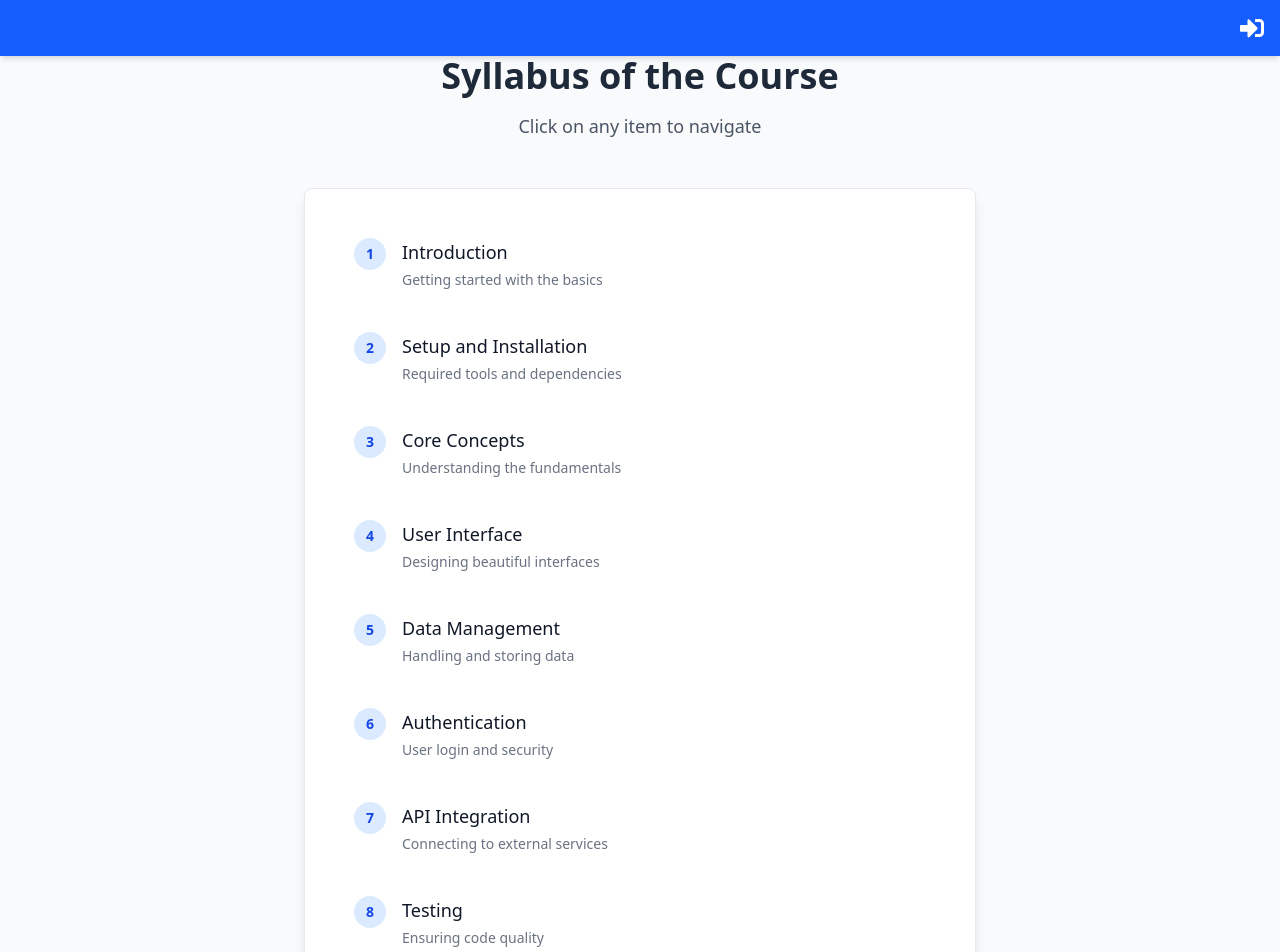
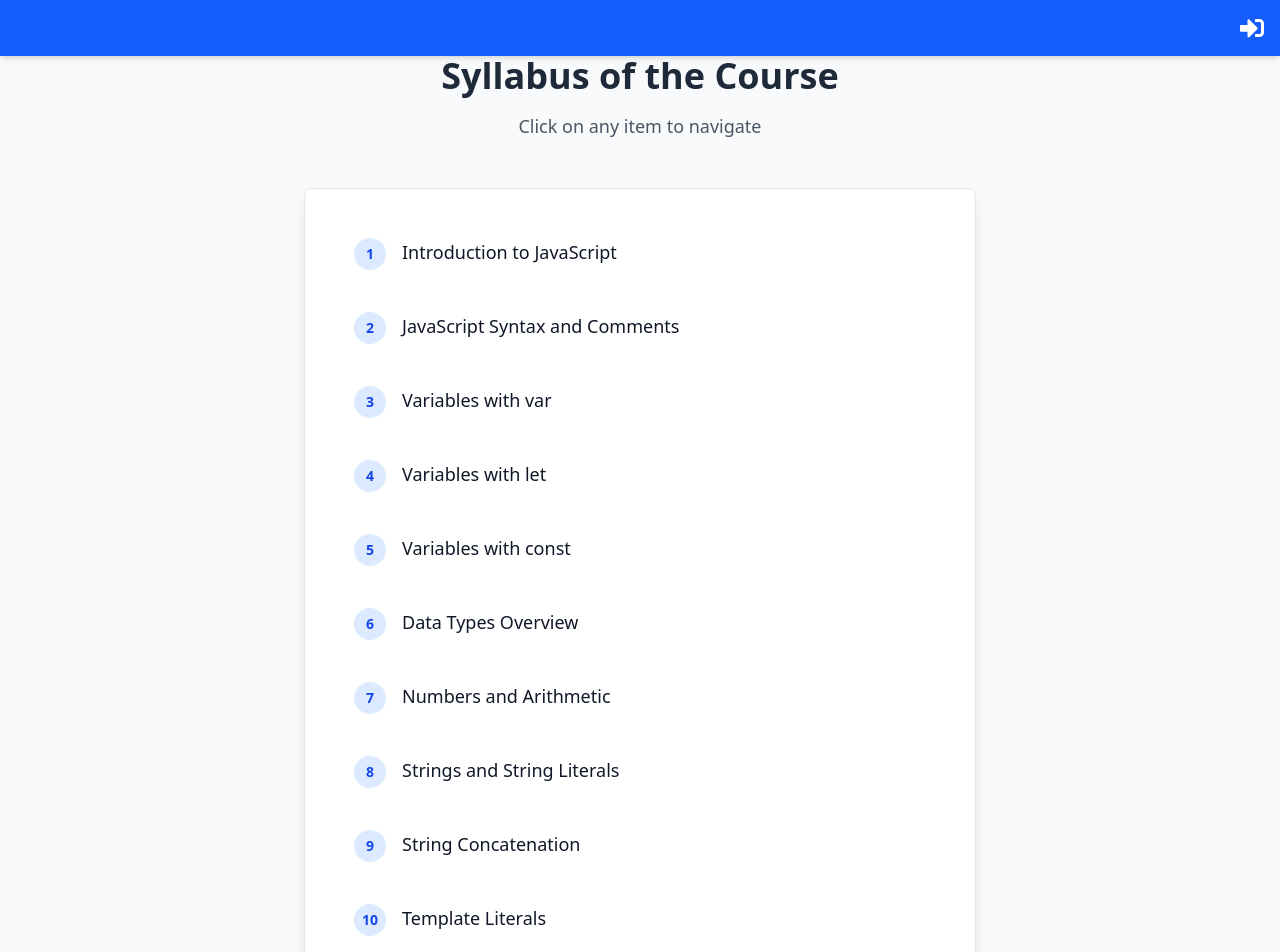
Before and after one commit to johndanu/code_demo, a React (Vite) app: page /syllabus/js in a window 1280 px wide. Shown: the top 952 px of the page. Built offline with nearby package versions, Linux system fonts and the light colour scheme.

Commit message:
update: UI Updated

```diff
--- a/src/Db/TableofContent.json
+++ b/src/Db/TableofContent.json
@@ -1,32 +1,82 @@
 [
-  { "id": 1, "tittle": "Introduction", "description": "Getting started with the basics",
- "intialCode": "console.log(\"JavaScript is fun!\");",
-    "task": "Modify the initial code and console log \"Hello World!\"."},
-
-  { "id": 2, "tittle": "Setup and Installation", "description": "Required tools and dependencies",
-"intialCode": "console.log(2)" , "task":"print number 2 in terminal" },
-
-  { "id": 3, "tittle": "Core Concepts", "description": "Understanding the fundamentals",
-"intialCode": "<!DOCTYPE html>\n<html>\n  <head>\n    <title>Welcome<\/title>\n  <\/head>\n  <body>\n    <script>\n      alert(\"Welcome to JavaScript!\");\n    <\/script>\n  <\/body>\n<\/html>\n"  },
-
-  { "id": 4, "tittle": "User Interface", "description": "Designing beautiful interfaces",
-"intialCode": "<!DOCTYPE html>\n<html>\n  <head>\n    <title>Welcome<\/title>\n  <\/head>\n  <body>\n    <script>\n      alert(\"Welcome to JavaScript!\");\n    <\/script>\n  <\/body>\n<\/html>\n"  },
-
-  { "id": 5, "tittle": "Data Management", "description": "Handling and storing data",
-"intialCode": "<!DOCTYPE html>\n<html>\n  <head>\n    <title>Welcome<\/title>\n  <\/head>\n  <body>\n    <script>\n      alert(\"Welcome to JavaScript!\");\n    <\/script>\n  <\/body>\n<\/html>\n"  },
-
-  { "id": 6, "tittle": "Authentication", "description": "User login and security",
-"intialCode": "<!DOCTYPE html>\n<html>\n  <head>\n    <title>Welcome<\/title>\n  <\/head>\n  <body>\n    <script>\n      alert(\"Welcome to JavaScript!\");\n    <\/script>\n  <\/body>\n<\/html>\n"  },
-
-  { "id": 7, "tittle": "API Integration", "description": "Connecting to external services",
-"intialCode": "<!DOCTYPE html>\n<html>\n  <head>\n    <title>Welcome<\/title>\n  <\/head>\n  <body>\n    <script>\n      alert(\"Welcome to JavaScript!\");\n    <\/script>\n  <\/body>\n<\/html>\n"  },
-
-  { "id": 8, "tittle": "Testing", "description": "Ensuring code quality",
-"intialCode": "<!DOCTYPE html>\n<html>\n  <head>\n    <title>Welcome<\/title>\n  <\/head>\n  <body>\n    <script>\n      alert(\"Welcome to JavaScript!\");\n    <\/script>\n  <\/body>\n<\/html>\n"  },
-
-  { "id": 9, "tittle": "Deployment", "description": "Going live with your application",
-"intialCode": "<!DOCTYPE html>\n<html>\n  <head>\n    <title>Welcome<\/title>\n  <\/head>\n  <body>\n    <script>\n      alert(\"Welcome to JavaScript!\");\n    <\/script>\n  <\/body>\n<\/html>\n"  },
-
-  { "id": 10, "tittle": "Best Practices", "description": "Tips for clean, maintainable code",
-"intialCode": "<!DOCTYPE html>\n<html>\n  <head>\n    <title>Welcome<\/title>\n  <\/head>\n  <body>\n    <script>\n      alert(\"Welcome to JavaScript!\");\n    <\/script>\n  <\/body>\n<\/html>\n"  }
+  {
+    "id": 1,
+    "lesson": "Introduction to JavaScript",
+    "concept": "JavaScript is a programming language used to add interactivity and dynamic behavior to websites. It runs in the browser and can respond to user actions, manipulate webpage content, and interact with servers.",
+    "Task": "Modify the alert message to say \"JavaScript is fun!\" instead of the current message.",
+    "intialCode": "",
+    "codeexample": "<!DOCTYPE html>\n<html>\n  <head>\n    <title>Welcome</title>\n  </head>\n  <body>\n    <script>\n      alert(\"Welcome to JavaScript!\");\n    </script>\n  </body>\n</html>\n"
+  },
+  {
+    "id": 2,
+    "lesson": "JavaScript Syntax and Comments",
+    "concept": "JavaScript syntax refers to the set of rules that define how code is written and interpreted. Comments are notes in code ignored by the browser. Use // for single-line and /* */ for multi-line comments.",
+    "Task": " Given the following code, add a single-line comment above the variable declaration and a multi-line comment explaining the last two lines:",
+    "intialCode": "let x = 10;\nlet y = 5;\nlet total = x + y;\nconsole.log(total);\nalert(total);",
+    "codeexample": "// This is a single-line comment\nlet name = \"Asha\";\n/* This is a\n   multi-line comment */\nconsole.log(\"Hello, \" + name);\n"
+  },
+  {
+    "id": 3,
+    "lesson": "Variables with var",
+    "concept": "var is used to declare variables in JavaScript. It allows you to store and reuse data. Variables declared with var are function-scoped and can be re-declared or updated.",
+    "Task": "In the following code, change the declarations to use var instead of let, and update the console output to display both values in one line:",
+    "intialCode": "let animal = \"Dog\";\nlet sound = \"Bark\";\nconsole.log(animal);\nconsole.log(sound);\n",
+    "codeexample":"var myName = \"Shan\";\nvar myAge = 22;\nconsole.log(myName);\nconsole.log(myAge);\n"
+  },
+  {
+    "id": 4,
+    "lesson": " Variables with let",
+    "concept": "let is used to declare variables with block scope, meaning they are only accessible within the block they're defined in. It avoids issues caused by var's function scoping.",
+    "Task": " Modify the following code to use let and show that the score variable has a different value inside and outside the block:",
+    "intialCode": "var score = 50;\nif (true) {\n  var score = 100;\n  console.log(\"Block score:\", score);\n}\nconsole.log(\"Global score:\", score);",
+    "codeexample": "let age = 25;\nif (true) {\n  let age = 30;\n  console.log(\"Inside block:\", age); // 30\n}\nconsole.log(\"Outside block:\", age); // 25\n"
+  },
+  {
+    "id": 5,
+    "lesson": "Variables with const",
+    "concept": "const declares variables that cannot be reassigned. It's best for values that shouldn’t change, like configuration data. It ensures data integrity in your program.",
+    "Task": "From the following code, identify which line should be changed to use const and explain why:",
+    "intialCode": "let site = \"example.com\";\nlet year = 2024;\nsite = \"newsite.com\";\nyear = 2025;\n",
+    "codeexample":"const country = \"Sri Lanka\";\nconsole.log(country);\n// Try this line and see what happens:\n// country = \"India\";\n"
+  },
+  {
+    "id": 6,
+    "lesson": " Data Types Overview",
+    "concept": "JavaScript has several basic data types: Number, String, Boolean, Null, Undefined, Object, and Symbol. Each type represents a different kind of data used in programming.",
+    "Task": "Given the following values, write a line for each using typeof to log the data type:",
+    "intialCode": "\"hello\"\n42\nfalse\nnull\n{}\n",
+    "codeexample": "console.log(typeof 123); // number\nconsole.log(typeof \\\"JavaScript\\\"); // string\nconsole.log(typeof true); // boolean\nconsole.log(typeof null); // object\nconsole.log(typeof undefined); // undefined\n"
+  },
+  {
+    "id": 7,
+    "lesson": "Numbers and Arithmetic",
+    "concept": "JavaScript supports arithmetic operations like addition (+), subtraction (-), multiplication (*), division (/), and modulo (%). These are used for basic math tasks.",
+    "Task": " Modify the code below to add subtraction, multiplication, division, and modulo operations:",
+    "intialCode": "let a = 15;\nlet b = 4;\nconsole.log(\"Addition:\", a + b);\n",
+    "codeexample": "let num1 = 8;\nlet num2 = 3;\nconsole.log(\"Addition:\", num1 + num2);\nconsole.log(\"Subtraction:\", num1 - num2);\nconsole.log(\"Multiplication:\", num1 * num2);\nconsole.log(\"Division:\", num1 / num2);\nconsole.log(\"Remainder:\", num1 % num2);\n"
+  },
+  {
+    "id": 8,
+    "lesson": "Strings and String Literals",
+    "concept": "A string is a sequence of characters enclosed in quotes. JavaScript allows single (' ') or double (\" \") quotes to define strings.",
+    "Task": "In the following code, change the quote style used and verify it still works:",
+    "intialCode": "let message = \"Learning is fun!\";\nconsole.log(message);\n",
+    "codeexample": "let greeting = 'Hello';\nlet place = \"World\";\nconsole.log(greeting);\nconsole.log(place);\n"
+  },
+  {
+    "id": 9,
+    "lesson": "String Concatenation",
+    "concept": "Concatenation is the process of joining two or more strings using the + operator. It's used to build dynamic text or messages.",
+    "Task": "Given the code below, replace the separate logs with a single concatenated log statement:",
+    "intialCode": "let part1 = \"Good\";\nlet part2 = \"Morning\";\nconsole.log(part1);\nconsole.log(part2);\n",
+    "codeexample":"let firstName = \"Jane\";\nlet lastName = \"Doe\";\nlet fullName = firstName + \" \" + lastName;\nconsole.log(fullName);\n"
+  },
+  {
+    "id": 10,
+    "lesson": "Template Literals",
+    "concept": "Template literals use backticks () and allow embedding variables using ${}`. They're useful for creating dynamic strings and multiline strings more cleanly.",
+    "Task": "Convert the following string concatenation into a template literal:",
+    "intialCode": "let city = \"Jaffna\";\nlet temp = 30;\nlet report = \"The temperature in \" + city + \" is \" + temp + \" degrees.\";\nconsole.log(report);\n",
+    "codeexample":"let name = \"Liam\";\nlet age = 20;\nlet intro = `Hello, my name is ${name} and I am ${age} years old.`;\nconsole.log(intro);\n"
+  }
 ]
--- a/src/PlayGround.jsx
+++ b/src/PlayGround.jsx
@@ -11,14 +11,19 @@ const PlayGround = () => {
 
   const { id } = useParams(); // dynamic id from URL
   const[taskcode, setTaskCode] = useState('');
-  const [taskDetails, setTaskDetails] = useState('');
+  const [taskDetails, setTaskDetails] = useState({});
   useEffect(() => {
   const fetchTaskCode = async () => {
     const data = tocData.find(item => item.id === parseInt(id));
 
     if (data) {
       setTaskCode(data.intialCode ? data.intialCode : `// Write your code here`);
-      setTaskDetails(data.task ? data.task : '');
+      setTaskDetails({
+        title:data.lesson,
+        concept:data.concept,
+        task:data.Task,
+        example:data.codeexample
+      });
     } else {
       console.error('Task or initial code not found for id:', id);
     }
--- a/src/TableofContent.jsx
+++ b/src/TableofContent.jsx
@@ -86,13 +86,9 @@ const handleAuthClick = () => {
                     </div>
                     <div className="flex-1 min-w-0">
                       <h3 className="text-lg font-medium text-gray-900 group-hover:underline transition-all duration-200">
-                        {item.title}
+                        {item.lesson}
                       </h3>
-                      {item.description && (
-                        <p className="text-sm text-gray-500 mt-1">
-                          {item.description}
-                        </p>
-                      )}
+
                     </div>
                   </div>
                   <div>
--- a/src/playElements/Terminal.jsx
+++ b/src/playElements/Terminal.jsx
@@ -6,6 +6,11 @@ const Terminal = ({output}) => {
   return (
     <div style={{ backgroundColor: 'black', height: '100%', width: '100%',color:'white',padding: '10px', overflowY: 'auto' }}>
       <h2>Terminal</h2>
+      {logs.length === 0 &&(
+        <>
+        <p> Click Run To Execute Code </p>
+        </>
+      )}
       {logs.length > 0 && (
         <div >
           {logs.map((log, i) => (
```
Also changed, not shown: src/playElements/Editor.jsx (+26 -3 lines), src/playElements/Task.jsx (+46 -4 lines), 1 other file (tests, documents, lock files or other folders).
